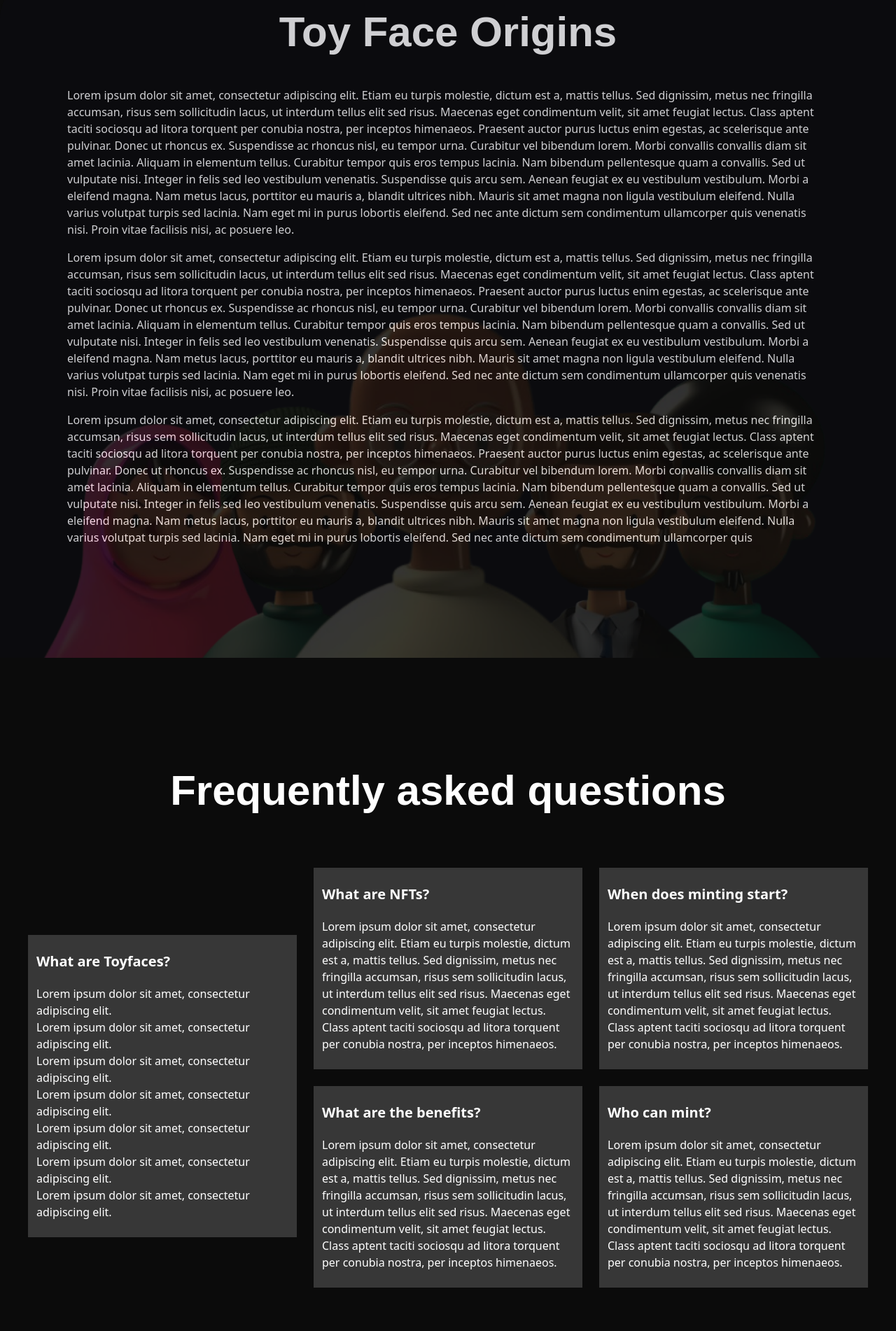
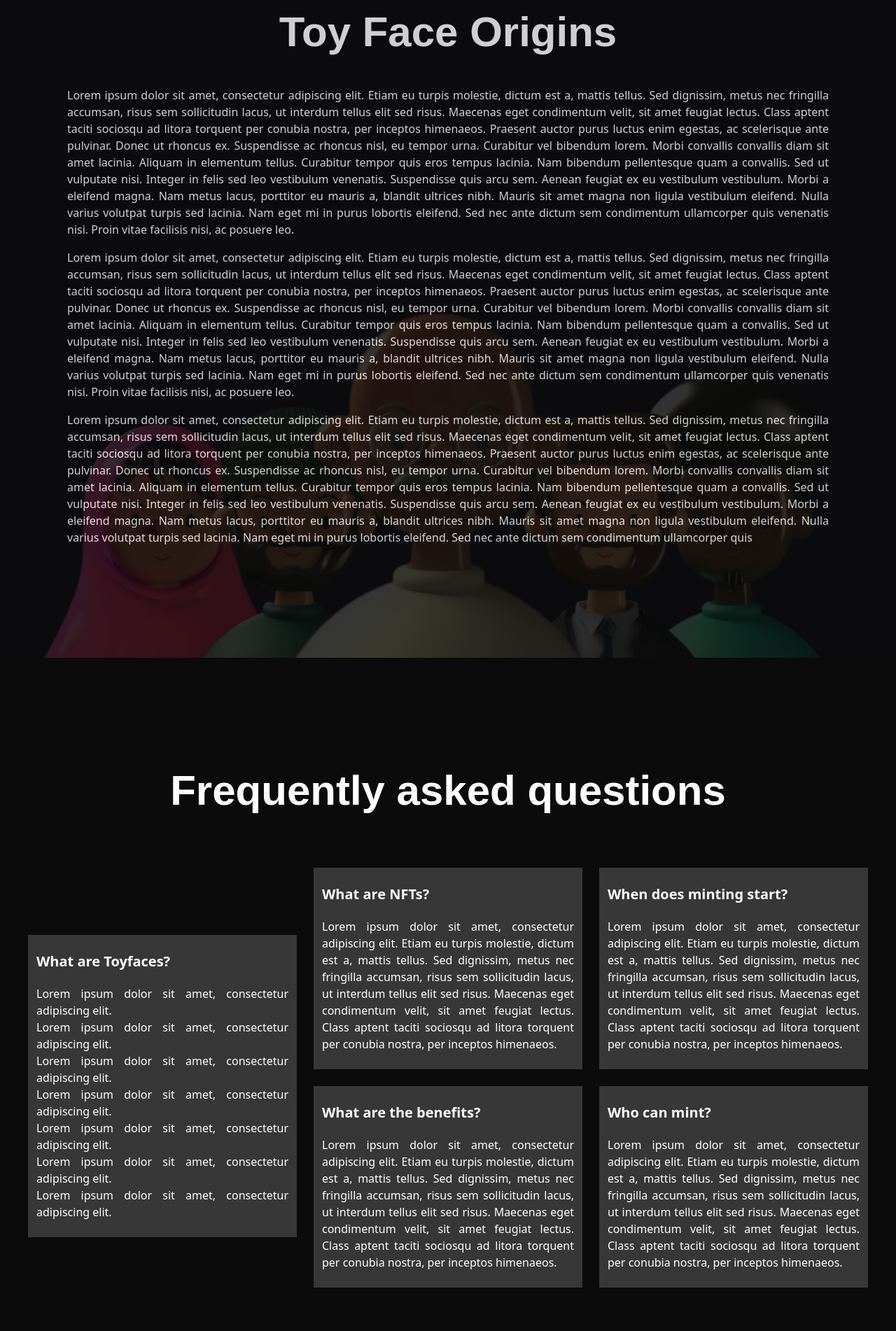
Before and after one commit to Magicinlittlethings/Toys, a Vue app: page / in a window 1280 px wide. Shown: the part 2360-4262 px from the top of the page at 70% size. Built offline with nearby package versions, Linux system fonts and the light colour scheme; a web font is replaced by a local one.

Commit message:
textjustify

```diff
--- a/src/components/FaQs.vue
+++ b/src/components/FaQs.vue
@@ -5,7 +5,7 @@
       <div class="grid grid-cols-3 gap-6 mt-20 ">
           <div class="bg-toyblackk py-6 px-3 text-white h-auto my-24 ">
               <p class="text-xl font-semibold mb-5">What are Toyfaces?</p>
-              <p>
+              <p class="text-justify">
                   Lorem ipsum dolor sit amet, consectetur adipiscing elit.<br>
                   Lorem ipsum dolor sit amet, consectetur adipiscing elit.<br>
                   Lorem ipsum dolor sit amet, consectetur adipiscing elit.<br>
@@ -18,7 +18,7 @@
           <div>
            <div class="bg-toyblackk py-6 px-3 text-white  mb-6">
               <p class="text-xl font-semibold mb-5">What are NFTs?</p>
-              <p>
+              <p class="text-justify">
                   Lorem ipsum dolor sit amet, consectetur adipiscing elit. Etiam eu turpis molestie, dictum est a, mattis tellus. Sed dignissim, metus nec
                    fringilla accumsan, risus sem sollicitudin lacus, ut interdum tellus elit sed risus. Maecenas eget condimentum velit, sit amet feugiat
                    lectus. Class aptent taciti sociosqu ad litora torquent per conubia nostra, per inceptos himenaeos.
@@ -26,7 +26,7 @@
            </div>
            <div class="bg-toyblackk py-6 px-3 text-white mt-6">
               <p class="text-xl font-semibold mb-5">What are the benefits?</p>
-              <p>
+              <p class="text-justify">
                   Lorem ipsum dolor sit amet, consectetur adipiscing elit. Etiam eu turpis molestie, dictum est a, mattis tellus. Sed dignissim, metus nec
                    fringilla accumsan, risus sem sollicitudin lacus, ut interdum tellus elit sed risus. Maecenas eget condimentum velit, sit amet feugiat
                    lectus. Class aptent taciti sociosqu ad litora torquent per conubia nostra, per inceptos himenaeos.
@@ -36,7 +36,7 @@
            <div>
            <div class="bg-toyblackk py-6 px-3 text-white mb-6">
               <p class="text-xl font-semibold mb-5">When does minting start?</p>
-              <p>
+              <p class="text-justify">
                   Lorem ipsum dolor sit amet, consectetur adipiscing elit. Etiam eu turpis molestie, dictum est a, mattis tellus. Sed dignissim, metus nec
                    fringilla accumsan, risus sem sollicitudin lacus, ut interdum tellus elit sed risus. Maecenas eget condimentum velit, sit amet feugiat
                    lectus. Class aptent taciti sociosqu ad litora torquent per conubia nostra, per inceptos himenaeos.
@@ -44,7 +44,7 @@
            </div>
            <div class="bg-toyblackk py-6 px-3 text-white mt-6">
               <p class="text-xl font-semibold mb-5">Who can mint?</p>
-              <p>
+              <p class="text-justify">
                   Lorem ipsum dolor sit amet, consectetur adipiscing elit. Etiam eu turpis molestie, dictum est a, mattis tellus. Sed dignissim, metus nec
                    fringilla accumsan, risus sem sollicitudin lacus, ut interdum tellus elit sed risus. Maecenas eget condimentum velit, sit amet feugiat
                    lectus. Class aptent taciti sociosqu ad litora torquent per conubia nostra, per inceptos himenaeos.
@@ -60,7 +60,7 @@
               <p class="text-lg md:text-xl font-semibold  ">What are Toyfaces?</p>
               <p><fa :class="`${ dropDown === true ?  'antirotation' : 'rotation' }  ml-2 text-base`" icon="chevron-down" /></p>
              </div>
-              <p class="text-sm md:text-base text-left">
+              <p class="text-sm md:text-base text-justify">
                   Lorem ipsum dolor sit amet, consectetur adipiscing elit. Etiam eu turpis molestie, dictum est a, mattis tellus. Sed dignissim, metus nec
                    fringilla accumsan, risus sem sollicitudin lacus, ut interdum tellus elit sed risus. Maecenas eget condimentum velit, sit amet feugiat
                    lectus. Class aptent taciti sociosqu ad litora torquent per conubia nostra, per inceptos himenaeos.
@@ -71,7 +71,7 @@
               <p class="text-lg md:text-xl font-semibold  ">What are NFTs?</p>
               <p><fa :class="` ${ dropDown1 === true ?  'antirotation' : 'rotation' }  ml-2 text-base`" icon="chevron-down" /></p>
              </div>
-              <p class="text-sm md:text-base text-left">
+              <p class="text-sm md:text-base text-justify">
                   Lorem ipsum dolor sit amet, consectetur adipiscing elit. Etiam eu turpis molestie, dictum est a, mattis tellus. Sed dignissim, metus nec
                    fringilla accumsan, risus sem sollicitudin lacus, ut interdum tellus elit sed risus. Maecenas eget condimentum velit, sit amet feugiat
                    lectus. Class aptent taciti sociosqu ad litora torquent per conubia nostra, per inceptos himenaeos.
@@ -82,7 +82,7 @@
               <p class="text-lg md:text-xl font-semibold  ">What are the benefits?</p>
               <p><fa :class="` ${ dropDown2 === true ?  'antirotation' : 'rotation' }  ml-2 text-base`" icon="chevron-down" /></p>
              </div>
-              <p class="text-sm md:text-base text-left">
+              <p class="text-sm md:text-base text-justify">
                   Lorem ipsum dolor sit amet, consectetur adipiscing elit. Etiam eu turpis molestie, dictum est a, mattis tellus. Sed dignissim, metus nec
                    fringilla accumsan, risus sem sollicitudin lacus, ut interdum tellus elit sed risus. Maecenas eget condimentum velit, sit amet feugiat
                    lectus. Class aptent taciti sociosqu ad litora torquent per conubia nostra, per inceptos himenaeos.
@@ -93,7 +93,7 @@
               <p class="text-lg md:text-xl font-semibold  ">When does minting start?</p>
               <p><fa :class="` ${ dropDown3 === true ?  'antirotation' : 'rotation' }  ml-2 text-base`" icon="chevron-down" /></p>
              </div>
-              <p class=" text-sm md:text-base text-left">
+              <p class=" text-sm md:text-base text-justify">
                   Lorem ipsum dolor sit amet, consectetur adipiscing elit. Etiam eu turpis molestie, dictum est a, mattis tellus. Sed dignissim, metus nec
                    fringilla accumsan, risus sem sollicitudin lacus, ut interdum tellus elit sed risus. Maecenas eget condimentum velit, sit amet feugiat
                    lectus. Class aptent taciti sociosqu ad litora torquent per conubia nostra, per inceptos himenaeos.
@@ -104,7 +104,7 @@
               <p class="text-lg md:text-xl font-semibold  ">Who can mint?</p>
               <p><fa :class="` ${ dropDown4 === true ?  'antirotation' : 'rotation' }  ml-2 text-base`" icon="chevron-down" /></p>
              </div>
-              <p class="text-sm md:text-base text-left">
+              <p class="text-sm md:text-base text-justify">
                   Lorem ipsum dolor sit amet, consectetur adipiscing elit. Etiam eu turpis molestie, dictum est a, mattis tellus. Sed dignissim, metus nec
                    fringilla accumsan, risus sem sollicitudin lacus, ut interdum tellus elit sed risus. Maecenas eget condimentum velit, sit amet feugiat
                    lectus. Class aptent taciti sociosqu ad litora torquent per conubia nostra, per inceptos himenaeos.
--- a/src/components/HeroSection.vue
+++ b/src/components/HeroSection.vue
@@ -3,7 +3,7 @@
 
     <div class="flex justify-center lg:justify-between">
       <div class="text-white mt-24 mr-12">
-          <p class="strangerr text-5xl md:text-7xl font-bold text-center lg:text-left  ">Design, Mint, Trade, Fun</p>
+          <p class="strangerr text-5xl md:text-7xl font-bold text-justify lg:text-left  ">Design, Mint, Trade, Fun</p>
           <p class=" my-16 lg:my-12 text-sm md:text-base text-center  lg:text-left">Inspired by fun, facilitated by technology<br> and coming with speed to hit the block chain</p>
           <div class="flex justify-center lg:justify-start">
              <button class="border rounded-full bg-toygreen border-transparent px-2 md:px-5 py-2 text-sm md:text-base hover:bg-transparent hover:border-toygreen hover:text-white text-black mr-2 ">Join Telegram <span class="inline-block"><img src="Icon.svg"></span></button>
--- a/src/components/OriginPage.vue
+++ b/src/components/OriginPage.vue
@@ -4,7 +4,7 @@
       <p class="strangerr text-4xl md:text-5xl lg:text-6xl  font-bold text-center mb-12 pt-12  ">
           Toy Face Origins
       </p>
-      <p class="text-left text-sm md:text-base lg:px-24 md:px-12 px-8">
+      <p class="text-justify text-sm md:text-base lg:px-24 md:px-12 px-8">
           Lorem ipsum dolor sit amet, consectetur adipiscing elit. Etiam eu turpis molestie, dictum est a, mattis tellus. Sed dignissim, metus nec
            fringilla accumsan, risus sem sollicitudin lacus, ut interdum tellus elit sed risus. Maecenas eget condimentum velit, sit amet feugiat
            lectus. Class aptent taciti sociosqu ad litora torquent per conubia nostra, per inceptos himenaeos. Praesent auctor purus luctus enim
@@ -17,7 +17,7 @@
             lacinia. Nam eget mi in purus lobortis eleifend. Sed nec ante dictum sem condimentum ullamcorper quis venenatis nisi. Proin vitae
              facilisis nisi, ac posuere leo.
         </p>
-        <p class="hidden md:block text-left text-sm md:text-base lg:px-24 md:px-12 px-8 mt-4">
+        <p class="hidden md:block text-justify text-sm md:text-base lg:px-24 md:px-12 px-8 mt-4">
 
 
             Lorem ipsum dolor sit amet, consectetur adipiscing elit. Etiam eu turpis molestie, dictum est a, mattis tellus. Sed dignissim, metus nec
@@ -32,7 +32,7 @@
              lacinia. Nam eget mi in purus lobortis eleifend. Sed nec ante dictum sem condimentum ullamcorper quis venenatis nisi. Proin vitae
             facilisis nisi, ac posuere leo.
         </p>
-        <p class="hidden lg:block text-left text-sm md:text-base lg:px-24 md:px-12 px-8 mt-4">
+        <p class="hidden lg:block text-justify text-sm md:text-base lg:px-24 md:px-12 px-8 mt-4">
 
             Lorem ipsum dolor sit amet, consectetur adipiscing elit. Etiam eu turpis molestie, dictum est a, mattis tellus. Sed dignissim, metus nec
             fringilla accumsan, risus sem sollicitudin lacus, ut interdum tellus elit sed risus. Maecenas eget condimentum velit, sit amet feugiat
@@ -45,7 +45,7 @@
             lacus, porttitor eu mauris a, blandit ultrices nibh. Mauris sit amet magna non ligula vestibulum eleifend. Nulla varius volutpat turpis sed
             lacinia. Nam eget mi in purus lobortis eleifend. Sed nec ante dictum sem condimentum ullamcorper quis
       </p>
-       <p v-if="readMore === true" class="md:hidden text-left text-sm md:text-base lg:px-24 md:px-12 px-8 mt-4 ease-in duration-200">
+       <p v-if="readMore === true" class="md:hidden text-justify text-sm md:text-base lg:px-24 md:px-12 px-8 mt-4 ease-in duration-200">
 
             Lorem ipsum dolor sit amet, consectetur adipiscing elit. Etiam eu turpis molestie, dictum est a, mattis tellus. Sed dignissim, metus nec
             fringilla accumsan, risus sem sollicitudin lacus, ut interdum tellus elit sed risus. Maecenas eget condimentum velit, sit amet feugiat
@@ -58,7 +58,7 @@
             lacus, porttitor eu mauris a, blandit ultrices nibh. Mauris sit amet magna non ligula vestibulum eleifend. Nulla varius volutpat turpis sed
             lacinia. Nam eget mi in purus lobortis eleifend. Sed nec ante dictum sem condimentum ullamcorper quis
       </p>
-       <p v-if="readMore === true" class="lg:hidden text-left text-sm md:text-base lg:px-24 md:px-12 px-8 mt-4 ease-in duration-200">
+       <p v-if="readMore === true" class="lg:hidden text-justify text-sm md:text-base lg:px-24 md:px-12 px-8 mt-4 ease-in duration-200">
 
             Lorem ipsum dolor sit amet, consectetur adipiscing elit. Etiam eu turpis molestie, dictum est a, mattis tellus. Sed dignissim, metus nec
             fringilla accumsan, risus sem sollicitudin lacus, ut interdum tellus elit sed risus. Maecenas eget condimentum velit, sit amet feugiat
```
